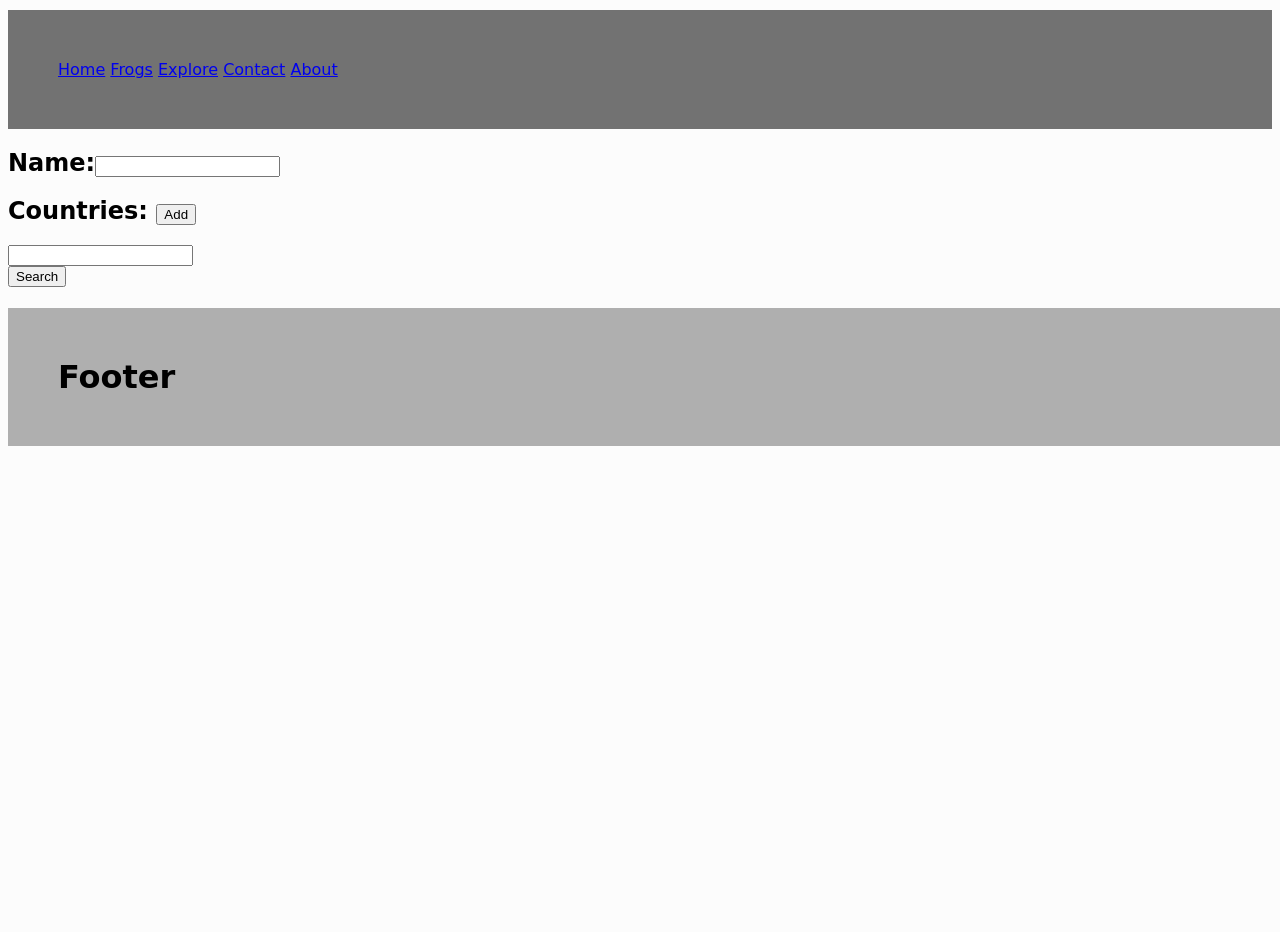
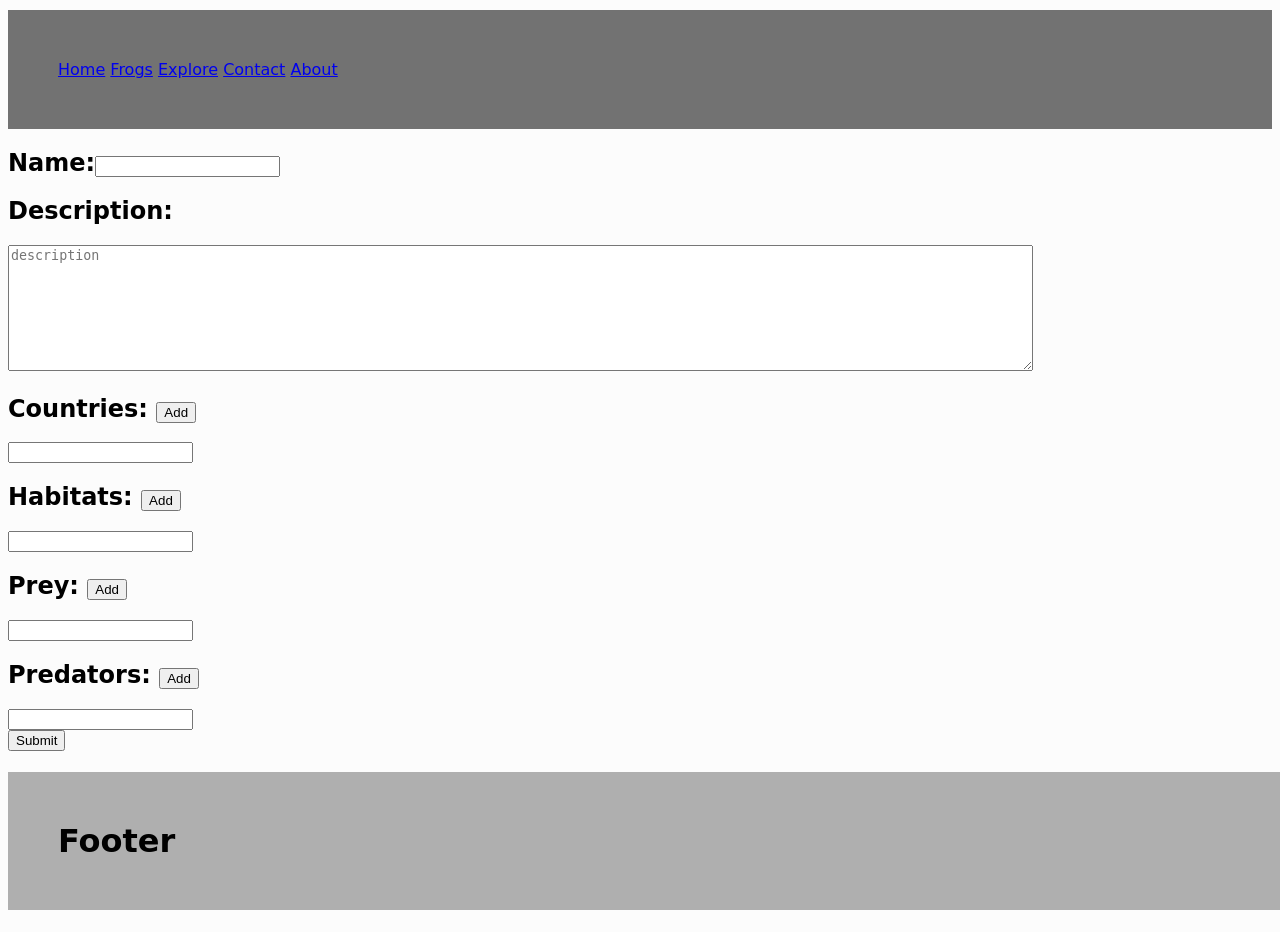
Before and after one commit to protrooper/Linuses-12DTP-project, a Flask app: page /insert in a window 1280 px wide; the page is wider, and only the part inside the window is pictured. Shown: the part 171-1103 px from the top of that part. Before the commit the page ends 617 px from the top of that part, so only its background shows below. Run offline with Flask 3, Linux system fonts and the light colour scheme; data comes from the database, SQL or seed files in the repository.

Commit message:
finished user inputs for inserting data

```diff
--- a/routes.py
+++ b/routes.py
@@ -161,7 +161,7 @@ def insert():
     conn.close()
 
     if request.method == "POST":
-        print(request.form.getlist('country'))
+        print(request.form.get('name'), request.form.get('description'), request.form.getlist('country'), request.form.getlist('habitat'), request.form.getlist('prey'), request.form.getlist('predator'))
 
         #insertdata() #insert data
         return render_template("insert_data.html", title="insert_data", frogs=frogs, countries=countries, habitats = habitats, preys=preys, predators=predators)
--- a/templates/insert_data.html
+++ b/templates/insert_data.html
@@ -3,13 +3,17 @@
 
 
 <form method="post">
-    <h2>Name:<input list = "frogs" name = "search" maxlength = "20" autocomplete="off"></h2>
+    <h2>Name:<input list = "frogs" name = "name" maxlength = "20" autocomplete="off"></h2>
         <datalist id = "frogs">
             <!--list exiisting frog names-->
             {%for item in frogs %}
                 <option value= "{{item[1]}}">
             {%endfor%}
         </datalist>
+
+
+    <h2>Description:</h2>
+     <textarea name="description" placeholder="description" maxlength="1000" rows="8" cols="125"></textarea>
 
 
     <h2>Countries: <button type="button" onclick="addCountry()">Add</button> </h2>
@@ -24,47 +28,85 @@
     </div>
 
 
-
-    <!--
-    <h2>Habitat:<input list = "habitats" name = "habitat" maxlength = "20" autocomplete="off" multiple>
+    <h2>Habitats: <button type="button" onclick="addHabitat()">Add</button> </h2>
+    <div id="habitatFieldContainer">
+        <input list = "habitats" name = "habitat" maxlength = "20" autocomplete="off">
             <datalist id = "habitats">
 
                 {%for item in habitats %}
                     <option value= "{{item[1]}}">
                 {%endfor%}
             </datalist>
+    </div>
 
-    <h2>Prey:<input list = "preys" name = "prey" maxlength = "20" autocomplete="off" multiple>
+
+    <h2>Prey: <button type="button" onclick="addPrey()">Add</button> </h2>
+    <div id="preyFieldContainer">
+        <input list = "preys" name = "prey" maxlength = "20" autocomplete="off">
             <datalist id = "preys">
 
                 {%for item in preys %}
                     <option value= "{{item[1]}}">
                 {%endfor%}
             </datalist>
+    </div>
 
-    <h2>Predator:<input list = "predators" name = "predator" maxlength = "20" autocomplete="off">
+
+    <h2>Predators: <button type="button" onclick="addPredator()">Add</button> </h2>
+    <div id="predatorFieldContainer">
+        <input list = "predators" name = "predator" maxlength = "20" autocomplete="off">
             <datalist id = "predators">
 
                 {%for item in predators %}
                     <option value= "{{item[1]}}">
                 {%endfor%}
             </datalist>
-    -->
+    </div>
 
-    <input type = "submit" value = "Search">
+    <input type = "submit" value = "Submit">
     </h2>
 </form>
 
 <!--Buttons-->
 <script>
-    var container = document.getElementById("countryFieldContainer");
-    var countryInput = container.innerHTML //get html of the input we want to copy
+    var countryContainer = document.getElementById("countryFieldContainer");
+    var countryInput = countryContainer.innerHTML //get html of the input we want to copy
+
     var removeButton = '<button type="button" onclick="removeInputField(this)">Remove</button>' //html of remove button
+
+    var habitatContainer = document.getElementById("habitatFieldContainer");
+    var habitatInput = habitatContainer.innerHTML
+
+    var preyContainer = document.getElementById("preyFieldContainer");
+    var preyInput = preyContainer.innerHTML
+
+
+    var predatorContainer = document.getElementById("predatorFieldContainer");
+    var predatorInput = predatorContainer.innerHTML
+
 
     function addCountry() {
         var field = document.createElement("div"); //create div element that will contain remove button and input field
         field.innerHTML = countryInput+removeButton;
-        container.appendChild(field);
+        countryContainer.appendChild(field);
+    }
+
+    function addHabitat() {
+        var field = document.createElement("div");
+        field.innerHTML = habitatInput+removeButton;
+        habitatContainer.appendChild(field);
+    }
+
+    function addPrey() {
+        var field = document.createElement("div");
+        field.innerHTML = preyInput+removeButton;
+        preyContainer.appendChild(field);
+    }
+
+    function addPredator() {
+        var field = document.createElement("div");
+        field.innerHTML = predatorInput+removeButton;
+        predatorContainer.appendChild(field);
     }
 
     function removeInputField(button) {
```
Lines whose indentation alone changed are shown as unchanged.
